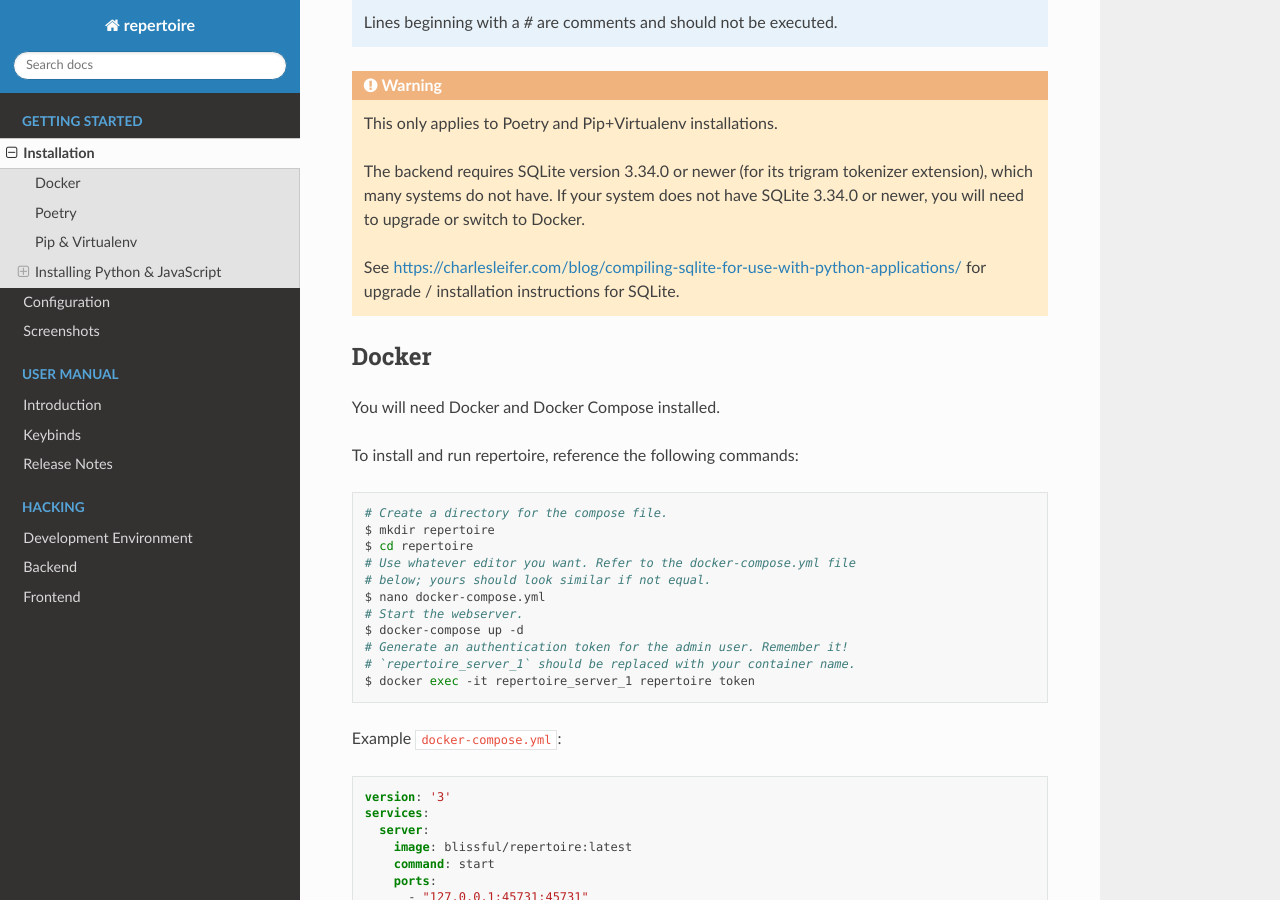
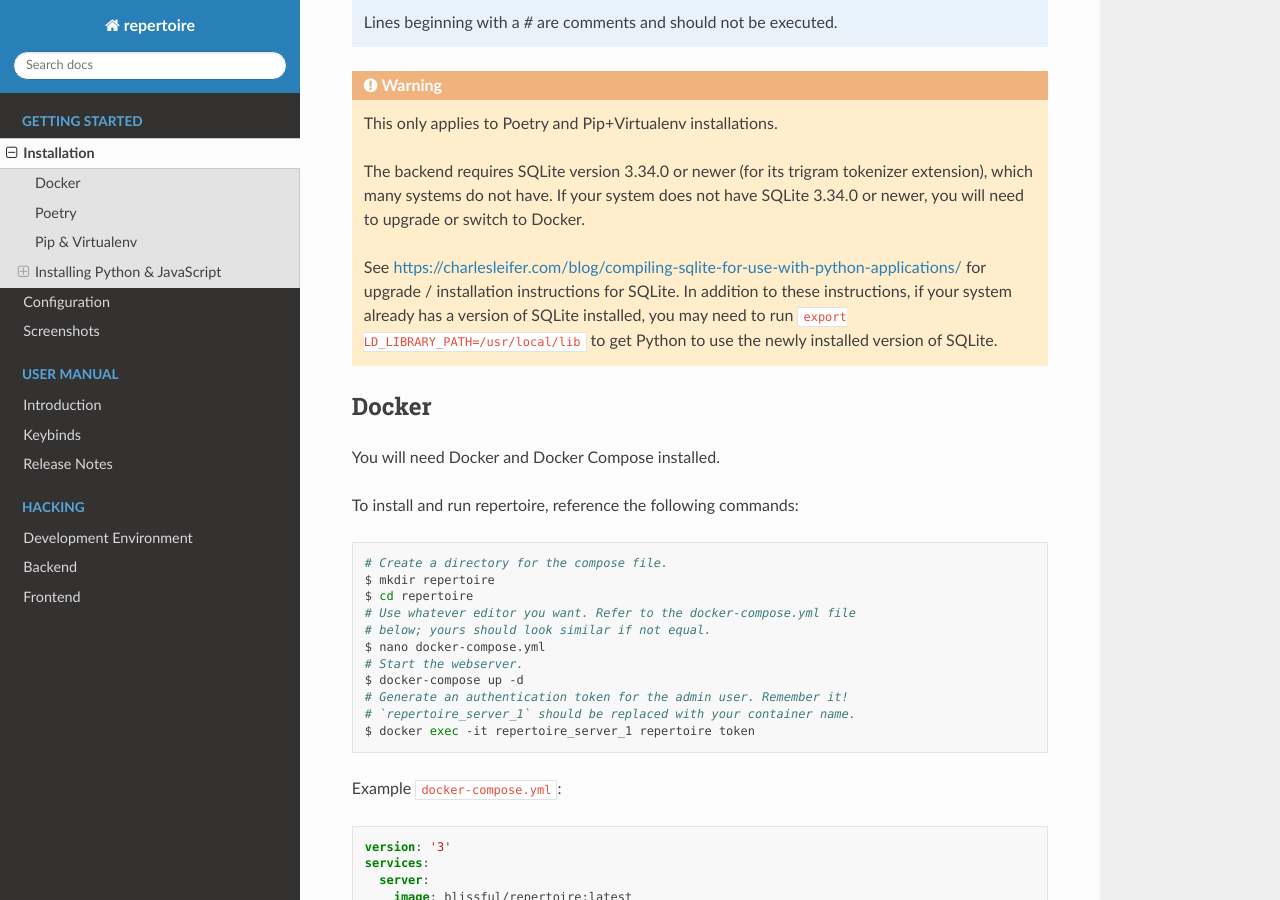
Before and after one commit to azuline/repertoire, a Sphinx documentation site: the page built from docs/start/installation.rst, in a window 1280 px wide and 900 px high, scrolled down 677 px. Built offline with Sphinx 7.4.7 and the Read the Docs theme 2.0.0, drawn with Linux system fonts in a browser that asks for light colours; pages that are not in the unit, such as notebooks, are missing from menus.

Commit message:
update docs with shit i did to get new sqlite installation version

```diff
--- a/docs/start/installation.rst
+++ b/docs/start/installation.rst
@@ -38,7 +38,10 @@
    Docker.
 
    See https://charlesleifer.com/blog/compiling-sqlite-for-use-with-python-applications/
-   for upgrade / installation instructions for SQLite.
+   for upgrade / installation instructions for SQLite. In addition to these
+   instructions, if your system already has a version of SQLite installed, you
+   may need to run ``export LD_LIBRARY_PATH=/usr/local/lib`` to get Python to
+   use the newly installed version of SQLite.
 
 .. _installation_docker:
 
```
